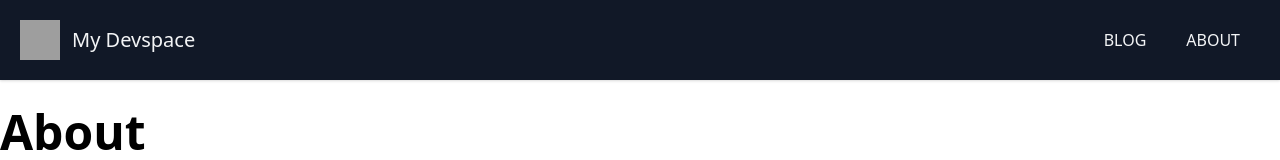
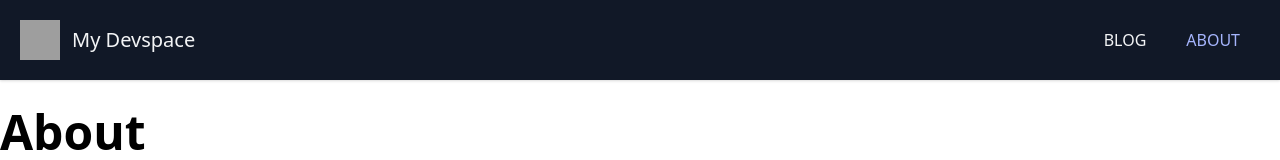
Before and after one commit to rvigil24/my-dev-space-blog, a Next.js app: page /about in a window 1280 px wide. Shown: the top 160 px of the page. Built offline with nearby package versions, Linux system fonts and the light colour scheme; grey boxes are pictures that could not be loaded.

Commit message:
added header active link class

```diff
--- a/components/Header.js
+++ b/components/Header.js
@@ -1,7 +1,9 @@
 import Link from "next/link";
 import Image from "next/image";
+import { useRouter } from "next/router";
 
 export default function Header() {
+  const router = useRouter();
   return (
     <header className="bg-gray-900 text-gray-100 shadow w-full">
       <div className="container mx-auto flex flex-wrap p-5 flex-col md:flex-row items-center">
@@ -18,10 +20,22 @@ export default function Header() {
         </Link>
         <nav className="flex flex-wrap md:w-4/5 items-center justify-end text-base md:ml-auto">
           <Link href="/blog">
-            <a className="mx-5 cursor-pointer uppercase hover:text-indigo-300">Blog</a>
+            <a
+              className={`mx-5 cursor-pointer uppercase hover:text-indigo-300 ${
+                router.pathname == "/blog" ? "text-indigo-300" : ""
+              }`}
+            >
+              Blog
+            </a>
           </Link>
           <Link href="/about">
-            <a className="mx-5 cursor-pointer uppercase hover:text-indigo-300">About</a>
+            <a
+              className={`mx-5 cursor-pointer uppercase hover:text-indigo-300 ${
+                router.pathname == "/about" ? "text-indigo-300" : ""
+              }`}
+            >
+              About
+            </a>
           </Link>
         </nav>
       </div>
```
